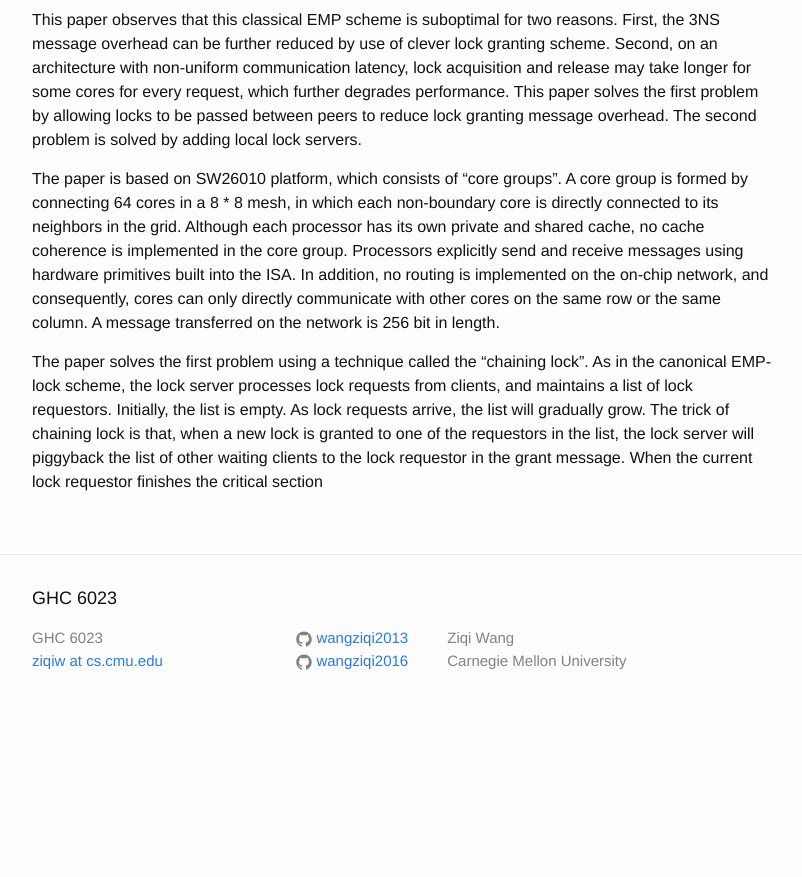
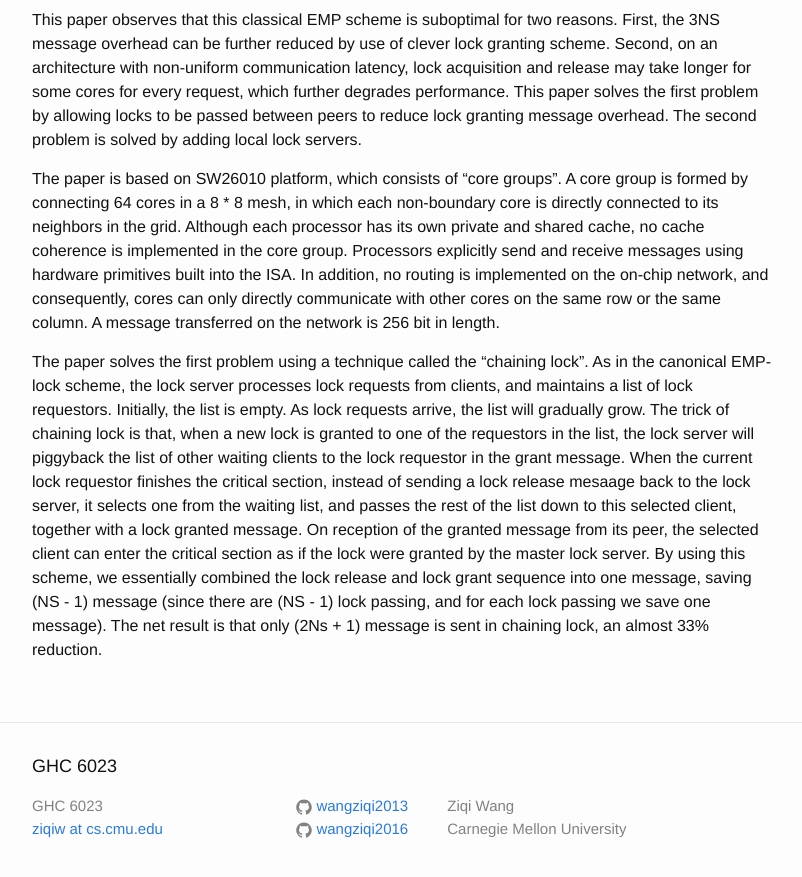
Before and after one commit to wangziqi2013/wangziqi2013.github.io, a Jekyll site: the page built from _posts/2019-10-23-plock.markdown, in a window 1280 px wide and 900 px high, scrolled down 763 px. Shown: the top 877 px of the window, without its empty margins (238-1040 px from the left). Built offline with Jekyll 4.4.1, drawn with Linux system fonts in a browser that asks for light colours; before the commit the page ends 1495 px from its top, so only the background shows below that.

Commit message:
Finish chaining core

```diff
--- a/_posts/2019-10-23-plock.markdown
+++ b/_posts/2019-10-23-plock.markdown
@@ -41,4 +41,10 @@ The paper solves the first problem using a technique called the "chaining lock".
 the lock server processes lock requests from clients, and maintains a list of lock requestors. Initially, the list
 is empty. As lock requests arrive, the list will gradually grow. The trick of chaining lock is that, when a new lock
 is granted to one of the requestors in the list, the lock server will piggyback the list of other waiting clients to the
-lock requestor in the grant message. When the current lock requestor finishes the critical section
+lock requestor in the grant message. When the current lock requestor finishes the critical section, instead of sending
+a lock release mesaage back to the lock server, it selects one from the waiting list, and passes the rest of the list
+down to this selected client, together with a lock granted message. On reception of the granted message from its peer,
+the selected client can enter the critical section as if the lock were granted by the master lock server. By using this
+scheme, we essentially combined the lock release and lock grant sequence into one message, saving (NS - 1) message (since
+there are (NS - 1) lock passing, and for each lock passing we save one message). The net result is that only (2Ns + 1)
+message is sent in chaining lock, an almost 33% reduction.
```
